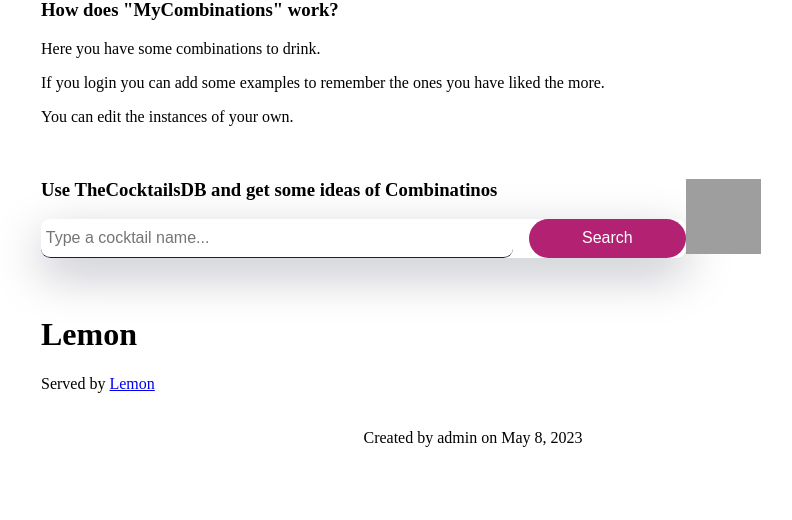
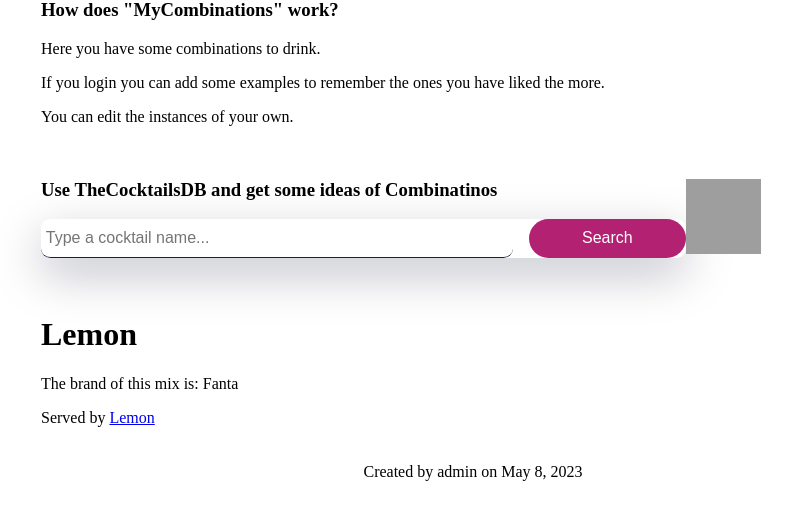
Before and after one commit to claudiacolas/ProjecteWeb, a Django app: page /mycombinations/mixs/1 in a window 1280 px wide. Shown: the part 180-700 px from the top of the page, without its empty margins (167-959 px from the left). Run offline with Django 4.2, Linux system fonts and the light colour scheme; data comes from the database, SQL or seed files in the repository; some libraries are stand-ins or nearby versions; grey boxes are pictures that could not be loaded.

Commit message:
alcohol and mix detail schema

```diff
--- a/mycombinations/web/templates/web/alcohol_detail.html
+++ b/mycombinations/web/templates/web/alcohol_detail.html
@@ -18,6 +18,9 @@
     <span property="image">{{ alcohol.image }}</span>
     <p><img src="{{ alcohol.image.url }}"/></p>
 {% endif %}
+
+<p>The brand of this alcohol is: <span property="brand">{{ alcohol.brand }}</span></p>
+
 <p>Served by <a href="{% url 'web:alcohol_detail' alcohol.id %}">{{ alcohol.name }}</a></p>
 
 {% block footer %}
--- a/mycombinations/web/templates/web/mix_detail.html
+++ b/mycombinations/web/templates/web/mix_detail.html
@@ -18,6 +18,9 @@
     <span property="image">{{ mix.image }}</span>
     <p><img src="{{ mix.image.url }}"/></p>
 {% endif %}
+
+<p>The brand of this mix is: <span property="brand">{{ mix.brand }}</span></p>
+
 <p>Served by <a href="{% url 'web:mix_detail' mix.id %}">{{ mix.name }}</a></p>
 
 {% endblock %}
```
